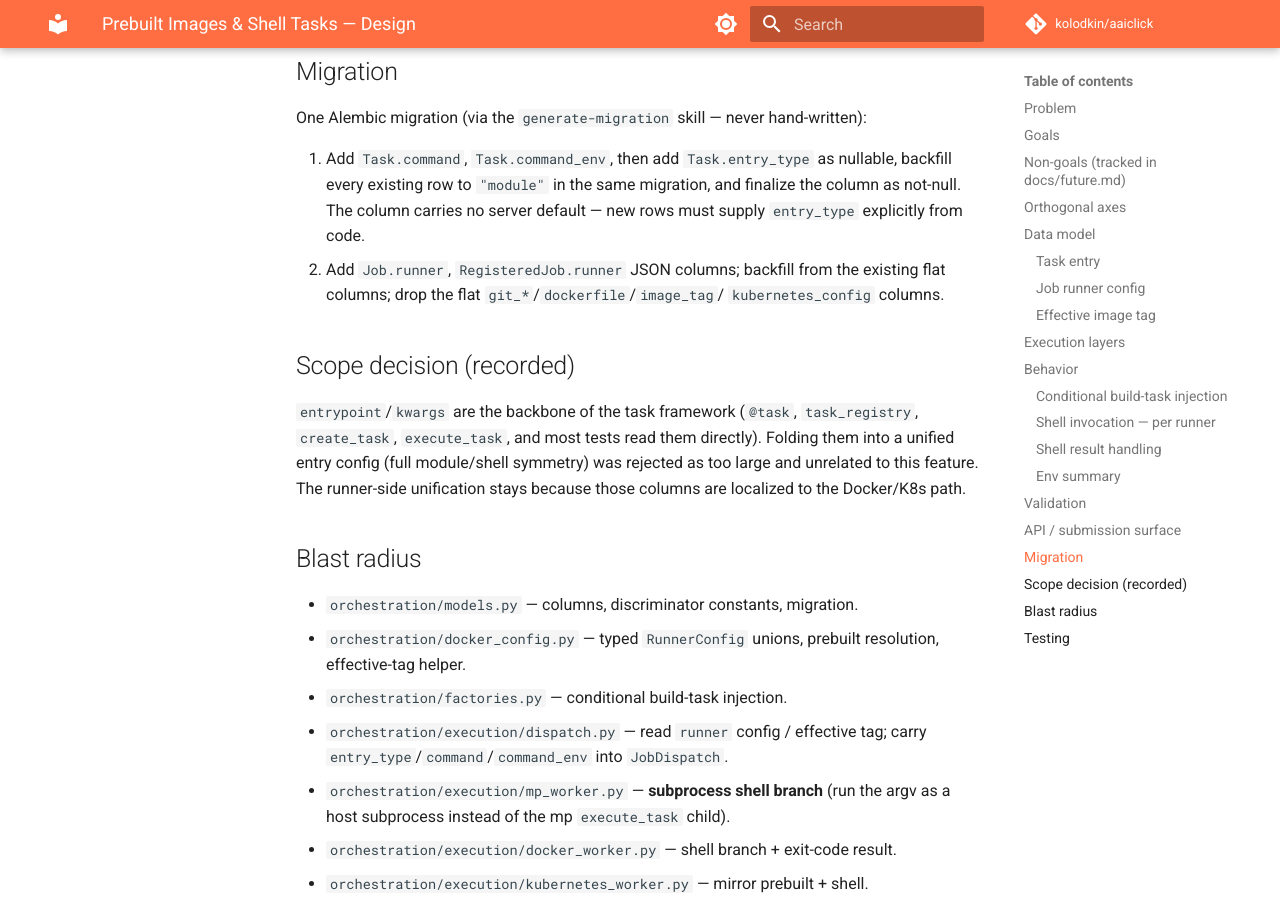
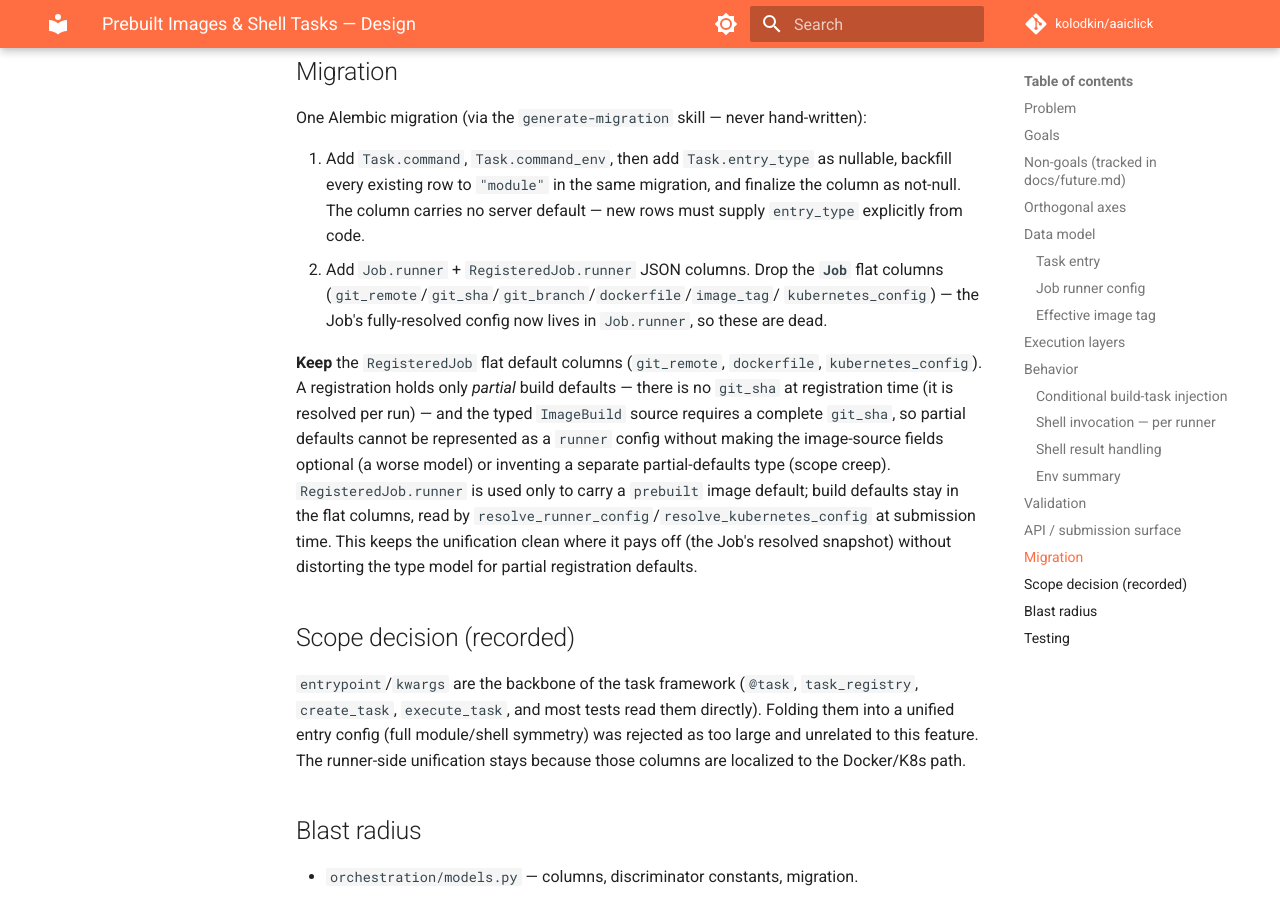
Before and after one commit to kolodkin/aaiclick, an MkDocs documentation site: the page built from docs/superpowers/specs/2026-06-28-docker-prebuilt-shell-design.md, in a window 1280 px wide and 900 px high, scrolled down 6559 px. Built offline with MkDocs 1.6.1 and Material for MkDocs 9.7.7, drawn with Linux system fonts in a browser that asks for light colours; comment, search, counter and statistics services are not loaded.

Commit message:
docs: refine column-drop scope — keep RegisteredJob partial defaults
The Job flat columns are dead and get dropped, but RegisteredJob's
git_remote/dockerfile/kubernetes_config hold partial registration-time
defaults (no git_sha until run time) that the typed ImageBuild source
can't represent, so they stay.

Co-Authored-By: Claude Opus 4.8 <noreply@anthropic.com>
Claude-Session: https://claude.ai/code/session_01EUAxC1gtuq11Y8pkbeEYv8

```diff
--- a/docs/superpowers/specs/2026-06-28-docker-prebuilt-shell-design.md
+++ b/docs/superpowers/specs/2026-06-28-docker-prebuilt-shell-design.md
@@ -270,9 +270,23 @@ One Alembic migration (via the `generate-migration` skill — never hand-written
    nullable, backfill every existing row to `"module"` in the same migration,
    and finalize the column as not-null. The column carries no server default —
    new rows must supply `entry_type` explicitly from code.
-2. Add `Job.runner`, `RegisteredJob.runner` JSON columns; backfill from the
-   existing flat columns; drop the flat `git_*`/`dockerfile`/`image_tag`/
-   `kubernetes_config` columns.
+2. Add `Job.runner` + `RegisteredJob.runner` JSON columns. Drop the **`Job`**
+   flat columns (`git_remote`/`git_sha`/`git_branch`/`dockerfile`/`image_tag`/
+   `kubernetes_config`) — the Job's fully-resolved config now lives in
+   `Job.runner`, so these are dead.
+
+   **Keep** the `RegisteredJob` flat default columns (`git_remote`,
+   `dockerfile`, `kubernetes_config`). A registration holds only *partial*
+   build defaults — there is no `git_sha` at registration time (it is resolved
+   per run) — and the typed `ImageBuild` source requires a complete `git_sha`,
+   so partial defaults cannot be represented as a `runner` config without
+   making the image-source fields optional (a worse model) or inventing a
+   separate partial-defaults type (scope creep). `RegisteredJob.runner` is used
+   only to carry a `prebuilt` image default; build defaults stay in the flat
+   columns, read by `resolve_runner_config`/`resolve_kubernetes_config` at
+   submission time. This keeps the unification clean where it pays off (the
+   Job's resolved snapshot) without distorting the type model for partial
+   registration defaults.
 
 ## Scope decision (recorded)
 
```
